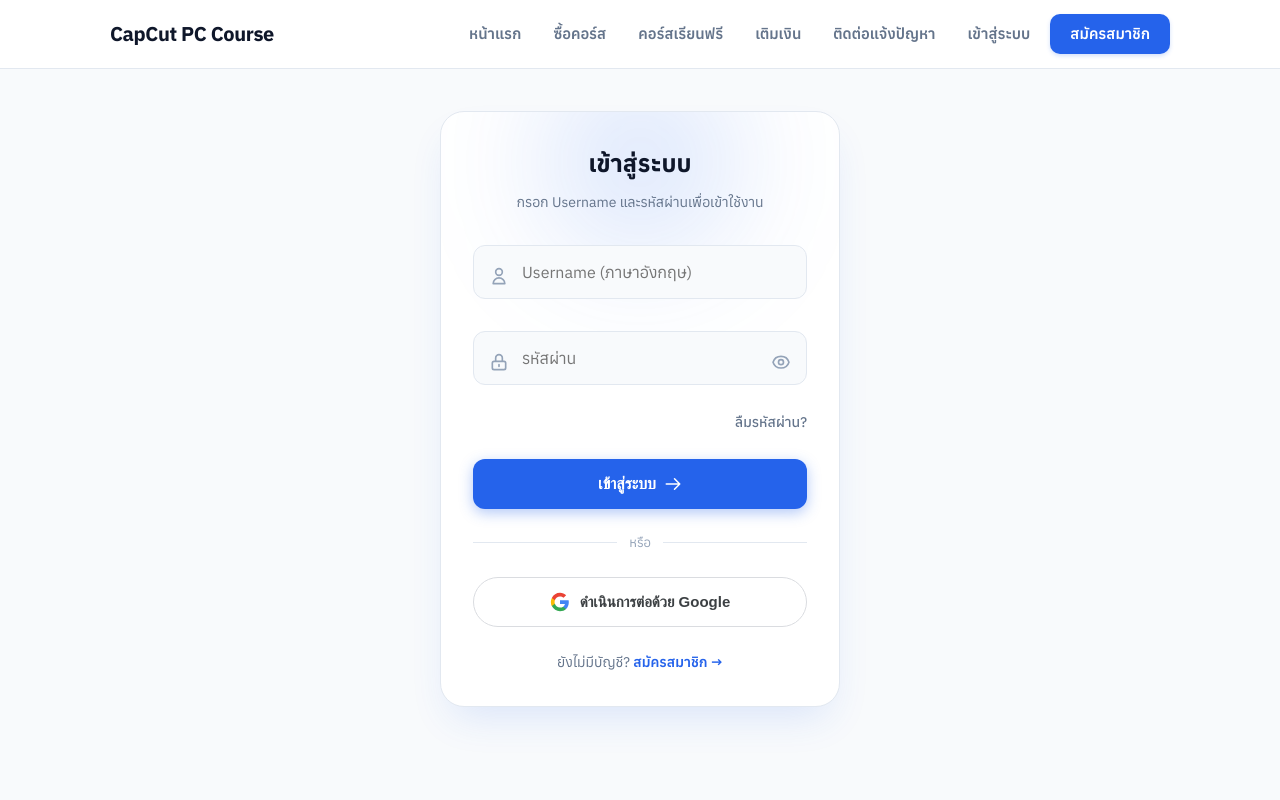
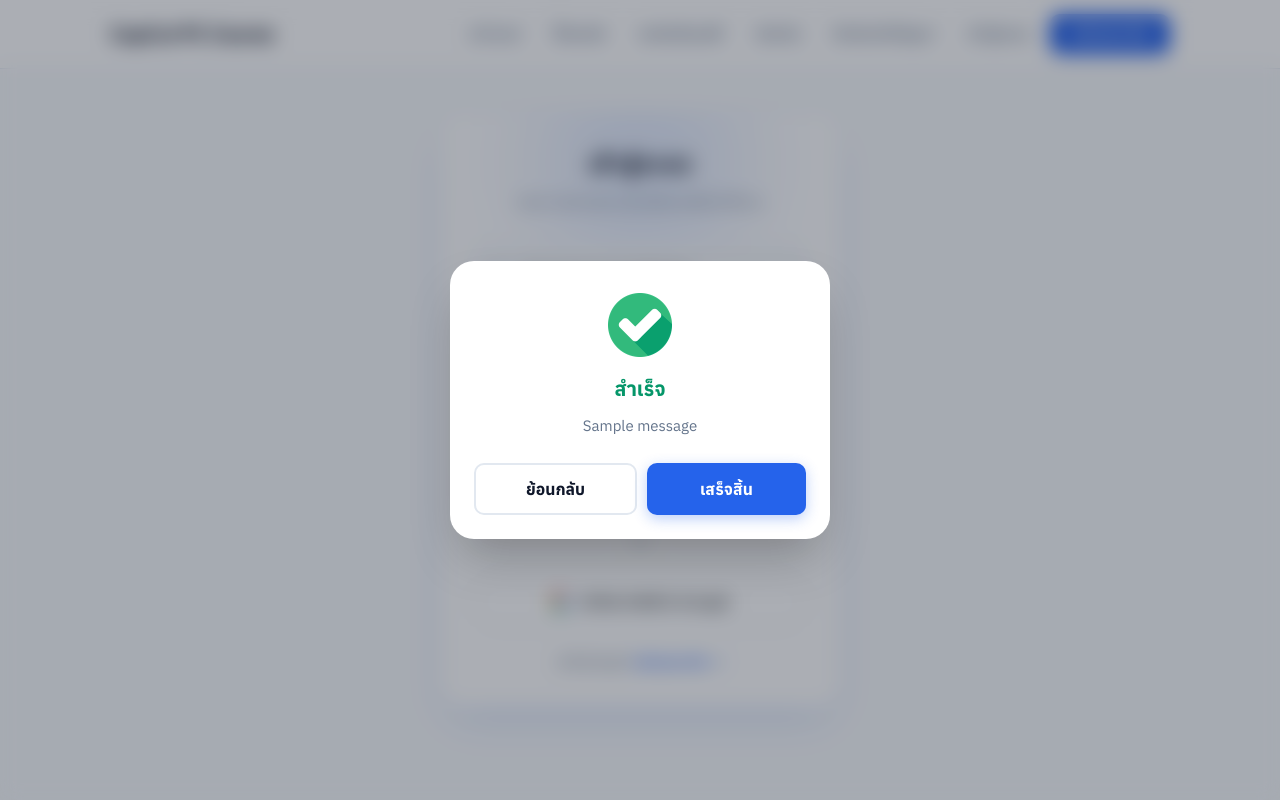
Before and after one commit to lynzy2044-eng/easy-shop, a Flask app: page /login in a window 1280 px wide. Run offline with Flask 3, Linux system fonts and the light colour scheme; tables that the repository leaves empty hold one stand-in row (values such as "Sample post"); one stand-in notice (Sample message) is shown; some libraries are stand-ins or nearby versions.

Commit message:
Update base.html

```diff
--- a/templates/base.html
+++ b/templates/base.html
@@ -172,27 +172,6 @@ input {
 }
 input:focus{outline:none; border-color:var(--primary); box-shadow:0 0 0 4px var(--primary-soft); background:#fff;}
 
-/* ---- Flash Messages ---- */
-.flash-container {
-  position: fixed; top: 20px; left: 50%; transform: translateX(-50%);
-  z-index: 9999; width: calc(100% - 40px); max-width: 400px;
-  display: flex; flex-direction: column; gap: 10px; pointer-events: none;
-}
-.flash {
-  pointer-events: auto; padding: 16px; border-radius: var(--radius-sm);
-  background: var(--surface); border: 1px solid var(--line);
-  box-shadow: 0 10px 25px -5px rgba(0,0,0,0.1);
-  font-weight: 600; font-size: 15px;
-  display: flex; align-items: center; justify-content: space-between;
-  animation: slideDown 0.3s cubic-bezier(0.4, 0, 0.2, 1) forwards;
-  cursor: pointer;
-}
-.flash.ok { border-left: 6px solid var(--ok); color: var(--ok); background: var(--ok-soft); }
-.flash.err { border-left: 6px solid var(--err); color: var(--err); background: var(--err-soft); }
-.flash.hide { animation: fadeOutRight 0.3s cubic-bezier(0.4, 0, 0.2, 1) forwards; }
-@keyframes slideDown { 0% { opacity: 0; transform: translateY(-20px); } 100% { opacity: 1; transform: translateY(0); } }
-@keyframes fadeOutRight { 0% { opacity: 1; transform: translateX(0); } 100% { opacity: 0; transform: translateX(20px); } }
-
 /* ---- Hero Section ---- */
 .hero{
   background:linear-gradient(135deg, #eff6ff 0%, #e0f2fe 100%);
@@ -225,6 +204,39 @@ input:focus{outline:none; border-color:var(--primary); box-shadow:0 0 0 4px var(
 }
 .btn-close:hover { background: var(--line); color: var(--text); }
 
+/* ---- Notice popup (แจ้งผลการทำงาน) ---- */
+.notice-overlay {
+  position: fixed; inset: 0; z-index: 9999;
+  background: rgba(15, 23, 42, 0.35);
+  backdrop-filter: blur(10px); -webkit-backdrop-filter: blur(10px);
+  display: flex; align-items: center; justify-content: center; padding: 20px;
+  opacity: 0; transition: opacity 0.2s ease;
+}
+.notice-overlay.show { opacity: 1; }
+.notice-box {
+  background: var(--surface); border-radius: 24px; width: 100%; max-width: 380px;
+  padding: 32px 24px 24px; text-align: center;
+  box-shadow: 0 25px 50px -12px rgba(0,0,0,0.25);
+  transform: scale(0.95); transition: transform 0.2s ease;
+}
+.notice-overlay.show .notice-box { transform: scale(1); }
+.notice-icon { width: 64px; height: 64px; object-fit: contain; display: block; margin: 0 auto 16px; }
+.notice-title { font-size: 20px; font-weight: 800; margin: 0 0 8px; }
+.notice-title.ok { color: var(--ok); }
+.notice-title.err { color: var(--err); }
+.notice-msg { font-size: 15px; color: var(--muted); margin: 0 0 24px; line-height: 1.7; word-break: break-word; }
+.notice-msg p { margin: 0 0 6px; }
+.notice-actions { display: flex; gap: 10px; }
+.notice-btn {
+  flex: 1; border: 0; border-radius: var(--radius-sm); padding: 14px;
+  font-family: inherit; font-size: 16px; font-weight: 700; cursor: pointer;
+  transition: var(--transition);
+}
+.notice-btn.back { background: transparent; color: var(--text); border: 2px solid var(--line); }
+.notice-btn.back:hover { border-color: var(--primary); color: var(--primary); }
+.notice-btn.done { background: var(--primary); color: #fff; box-shadow: 0 4px 14px rgba(37,99,235,.3); }
+.notice-btn.done:hover { background: var(--primary-dark); }
+
 /* ---- Dashboard Menu Styles ---- */
 .dash-card {
   display: flex; align-items: center; gap: 16px; padding: 24px; border-radius: var(--radius);
@@ -236,16 +248,7 @@ input:focus{outline:none; border-color:var(--primary); box-shadow:0 0 0 4px var(
 </head>
 <body>
 
-<!-- Flash Messages Container -->
-<div class="flash-container" id="flashContainer">
-  {% with msgs = get_flashed_messages(with_categories=true) %}
-    {% for cat, m in msgs %}
-      <div class="flash {{ cat }}" onclick="this.classList.add('hide')">
-        <span>{{ m }}</span>
-      </div>
-    {% endfor %}
-  {% endwith %}
-</div>
+{% set msgs = get_flashed_messages(with_categories=true) %}
 
 <!-- Navbar -->
 <nav>
@@ -266,12 +269,10 @@ input:focus{outline:none; border-color:var(--primary); box-shadow:0 0 0 4px var(
       <a href="{{ url_for('contact') }}">ติดต่อแจ้งปัญหา</a>
 
       {% if user %}
-        <!-- แก้ไขตรงนี้: เปลี่ยนจาก user.email เป็น user.username -->
         <a href="{{ url_for('account') }}" style="color:var(--primary); font-weight:700;">
           {{ user.username.split('@')[0] }} ({{ "%.2f"|format(user.balance) }} ฿)
         </a>
 
-        <!-- ปุ่มแอดมิน -->
         {% if is_admin %}
           <a href="{{ url_for('admin_dashboard') }}" class="btn" style="background:#e11d48 !important; color:#fff !important; padding: 8px 16px;">
             ⚙️ จัดการหลังบ้าน
@@ -303,16 +304,89 @@ input:focus{outline:none; border-color:var(--primary); box-shadow:0 0 0 4px var(
     });
   }
 
-  // ลบ Flash Message อัตโนมัติ
-  setTimeout(() => {
-    const flashes = document.querySelectorAll('.flash');
-    flashes.forEach((el, index) => {
-      setTimeout(() => {
-        el.classList.add('hide');
-        setTimeout(() => el.remove(), 300);
-      }, index * 200);
+  // ป๊อปอัปแจ้งผลการทำงาน (จาก flash message)
+  (function () {
+    const items = {{ msgs|tojson }};
+    if (!items.length) return;
+
+    const hasErr = items.some(function (i) { return i[0] === 'err'; });
+    const iconSrc = hasErr
+      ? "{{ url_for('static', filename='icons/check-err.png') }}"
+      : "{{ url_for('static', filename='icons/check-ok.png') }}";
+    const titleText = hasErr ? 'เกิดข้อผิดพลาด' : 'สำเร็จ';
+    const homeUrl = "{{ url_for('index') }}";
+
+    // ตัดอิโมจิและสัญลักษณ์นำหน้าออกจากข้อความ
+    const EMOJI_PREFIX = /^[\s\p{Extended_Pictographic}\u200d\ufe0f\u20e3]+/u;
+    const clean = function (s) { return s.replace(EMOJI_PREFIX, '').trim(); };
+
+    const overlay = document.createElement('div');
+    overlay.className = 'notice-overlay';
+
+    const box = document.createElement('div');
+    box.className = 'notice-box';
+
+    const img = document.createElement('img');
+    img.className = 'notice-icon';
+    img.src = iconSrc;
+    img.alt = '';
+
+    const title = document.createElement('h3');
+    title.className = 'notice-title ' + (hasErr ? 'err' : 'ok');
+    title.textContent = titleText;
+
+    const msg = document.createElement('div');
+    msg.className = 'notice-msg';
+    items.forEach(function (i) {
+      const p = document.createElement('p');
+      p.textContent = clean(i[1]);
+      msg.appendChild(p);
     });
-  }, 4000);
+
+    const actions = document.createElement('div');
+    actions.className = 'notice-actions';
+
+    const backBtn = document.createElement('button');
+    backBtn.type = 'button';
+    backBtn.className = 'notice-btn back';
+    backBtn.textContent = 'ย้อนกลับ';
+
+    const doneBtn = document.createElement('button');
+    doneBtn.type = 'button';
+    doneBtn.className = 'notice-btn done';
+    doneBtn.textContent = 'เสร็จสิ้น';
+
+    actions.appendChild(backBtn);
+    actions.appendChild(doneBtn);
+    box.appendChild(img);
+    box.appendChild(title);
+    box.appendChild(msg);
+    box.appendChild(actions);
+    overlay.appendChild(box);
+    document.body.appendChild(overlay);
+
+    function close() {
+      overlay.classList.remove('show');
+      setTimeout(function () { overlay.remove(); }, 200);
+    }
+
+    backBtn.addEventListener('click', function () {
+      if (window.history.length > 1) {
+        window.history.back();
+      } else {
+        window.location.href = homeUrl;
+      }
+    });
+    doneBtn.addEventListener('click', close);
+    overlay.addEventListener('click', function (e) {
+      if (e.target === overlay) close();
+    });
+    document.addEventListener('keydown', function (e) {
+      if (e.key === 'Escape') close();
+    });
+
+    requestAnimationFrame(function () { overlay.classList.add('show'); });
+  })();
 </script>
 </body>
 </html>
```
